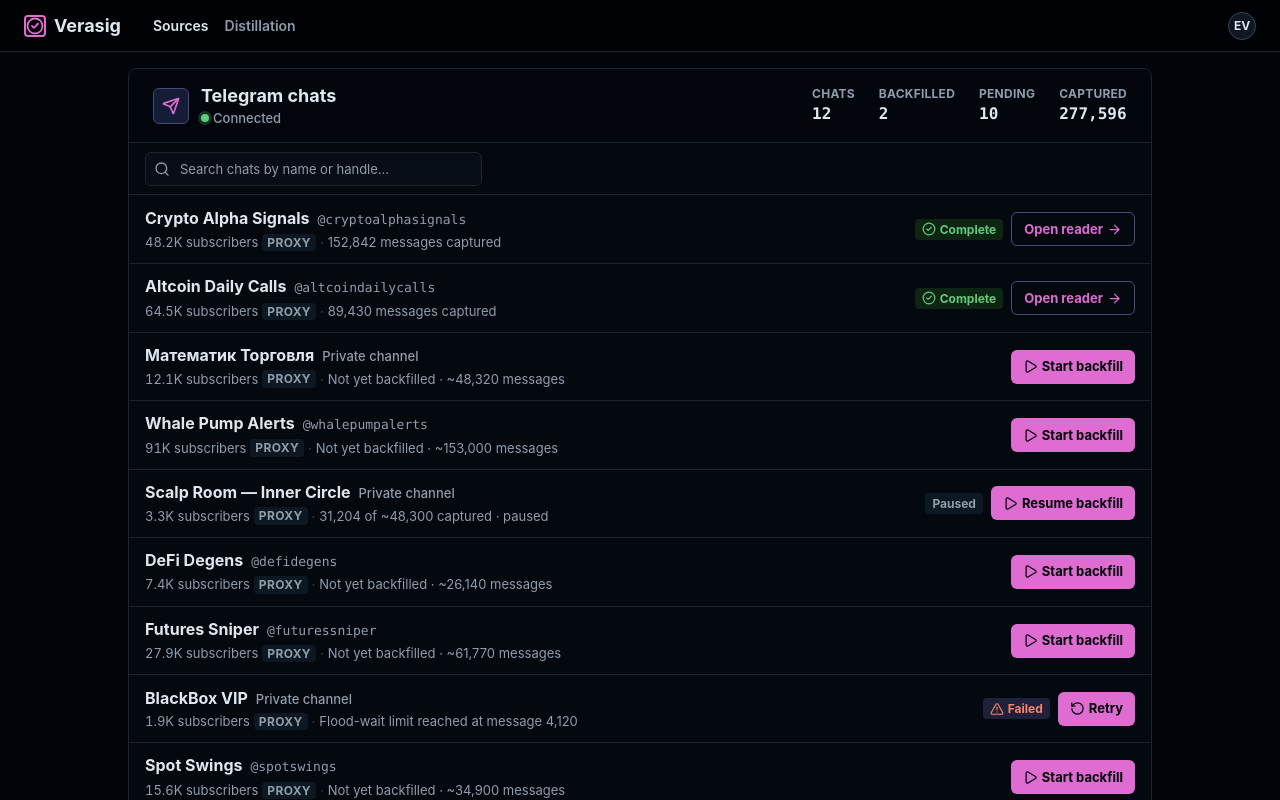
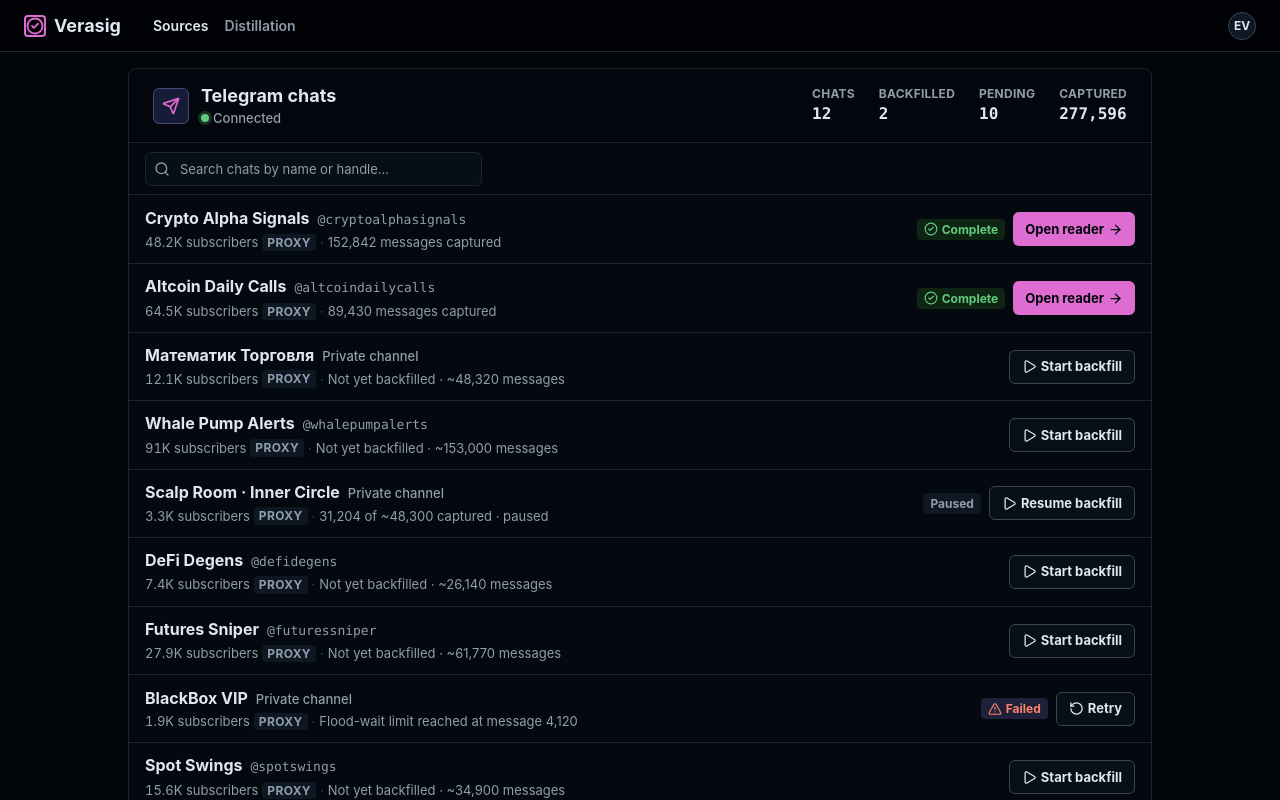
Before and after one commit to evgesha9400/Verasig, a React (Vite) app in the folder web/: page / in a window 1280 px wide. Shown: the top 800 px of the page. Built offline with nearby package versions, Linux system fonts and the light colour scheme.

Commit message:
style(web): tighten rose scarcity on the chats page
- demote start, resume, and retry to neutral secondary buttons
- reserve the rose primary for the open-reader payoff action
- replace an em dash in a sample chat title with a middot

```diff
--- a/web/src/App.css
+++ b/web/src/App.css
@@ -1206,6 +1206,36 @@
 
 .start-backfill {
   align-items: center;
+  background: color-mix(in oklch, var(--surface-raised) 82%, var(--surface));
+  border: 1px solid var(--border-strong);
+  border-radius: var(--radius-sm);
+  color: var(--ink);
+  display: inline-flex;
+  font-size: var(--text-label);
+  font-weight: var(--weight-bold);
+  gap: var(--space-xs);
+  height: 34px;
+  justify-content: center;
+  line-height: var(--line-label);
+  padding: 0 var(--space-md);
+  transition:
+    background-color 160ms ease-out,
+    border-color 160ms ease-out;
+  white-space: nowrap;
+}
+
+.start-backfill:hover:not(:disabled) {
+  background: var(--surface-active);
+}
+
+.start-backfill:disabled {
+  background: var(--surface);
+  border-color: var(--border);
+  color: var(--muted);
+}
+
+.open-reader {
+  align-items: center;
   background: var(--primary);
   border: 0;
   border-radius: var(--radius-sm);
@@ -1215,43 +1245,13 @@
   font-weight: var(--weight-bold);
   gap: var(--space-xs);
   height: 34px;
-  justify-content: center;
-  line-height: var(--line-label);
-  padding: 0 var(--space-md);
-  transition: background-color 160ms ease-out;
-  white-space: nowrap;
-}
-
-.start-backfill:hover:not(:disabled) {
-  background: var(--primary-deep);
-}
-
-.start-backfill:disabled {
-  background: var(--surface-active);
-  color: var(--muted);
-}
-
-.open-reader {
-  align-items: center;
-  background: transparent;
-  border: 1px solid color-mix(in oklch, var(--primary) 40%, var(--border));
-  border-radius: var(--radius-sm);
-  color: var(--primary);
-  display: inline-flex;
-  font-size: var(--text-label);
-  font-weight: var(--weight-bold);
-  gap: var(--space-xs);
-  height: 34px;
   padding: 0 var(--space-md);
   text-decoration: none;
-  transition:
-    background-color 160ms ease-out,
-    border-color 160ms ease-out;
+  transition: background-color 160ms ease-out;
 }
 
 .open-reader:hover {
-  background: color-mix(in oklch, var(--primary) 14%, var(--surface));
-  border-color: var(--primary);
+  background: var(--primary-deep);
 }
 
 .row-progress {
--- a/web/src/sampleChats.ts
+++ b/web/src/sampleChats.ts
@@ -56,7 +56,7 @@
   {
     id: "chat_scalp_room",
     channelId: "1399201774",
-    title: "Scalp Room — Inner Circle",
+    title: "Scalp Room · Inner Circle",
     handle: null,
     subscriberCount: 3_280,
     estimatedMessageCount: 48_300,
```
